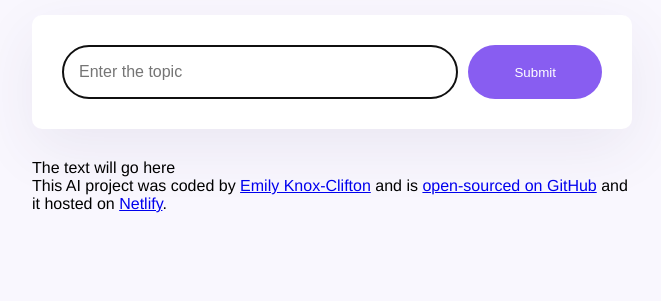
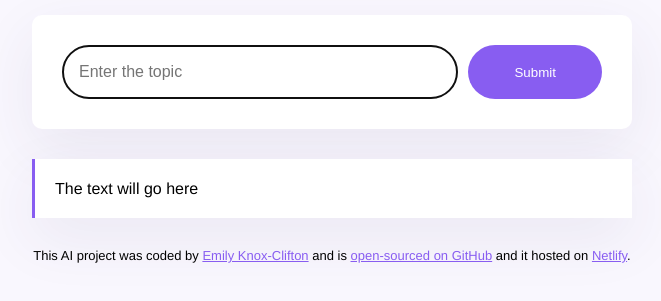
Before and after one commit to eknox22/AI-generator, a plain HTML site: page index.html in a window 1280 px wide. Shown: the part 189-490 px from the top of the page, without its empty margins (308-969 px from the left). Drawn offline with Linux system fonts and the light colour scheme.

Commit message:
Styling the output area

```diff
--- a/index.html
+++ b/index.html
@@ -25,7 +25,7 @@
           <input type="submit" class="submit-button" />
         </form>
 
-        <div>The text will go here</div>
+        <div class="output">The text will go here</div>
       </main>
 
       <footer>
--- a/src/style.css
+++ b/src/style.css
@@ -1,6 +1,10 @@
 body {
   background-color: #f9f7fe;
   font-family: Helvetica, Arial, sans-serif;
+}
+
+a {
+  color: #885df1;
 }
 
 .container {
@@ -48,3 +52,18 @@ form {
   border-radius: 50px;
   padding: 14px 24px;
 }
+
+.output {
+  font-size: 16px;
+  background-color: white;
+  padding: 20px;
+  line-height: 19px;
+  border-left: 3px solid #885df1;
+  box-shadow: 0px 20px 60px rgba(65, 50, 100, 0.08);
+}
+
+footer {
+  text-align: center;
+  font-size: 13px;
+  margin-top: 30px;
+}
```
